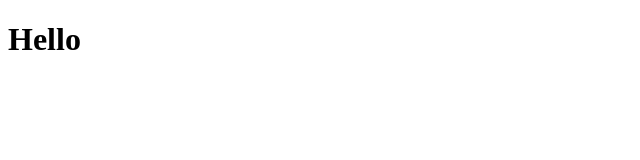
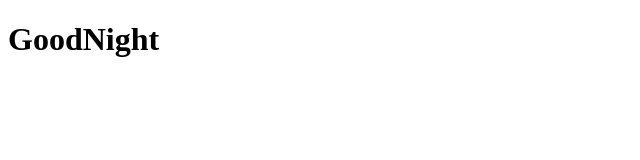
Before and after one commit to ryo9inoni/git-practise, a plain HTML site: page index.html in a window 1280 px wide. Shown: the whole page, without its empty margins (0-640 px from the left). Drawn offline with Linux system fonts and the light colour scheme.

Commit message:
003テスト

```diff
--- a/index.html
+++ b/index.html
@@ -10,7 +10,7 @@
 
 <body>
   <div class="container">
-    <h1>Hello</h1>
+    <h1>GoodNight</h1>
   </div>
 </body>
 
```
